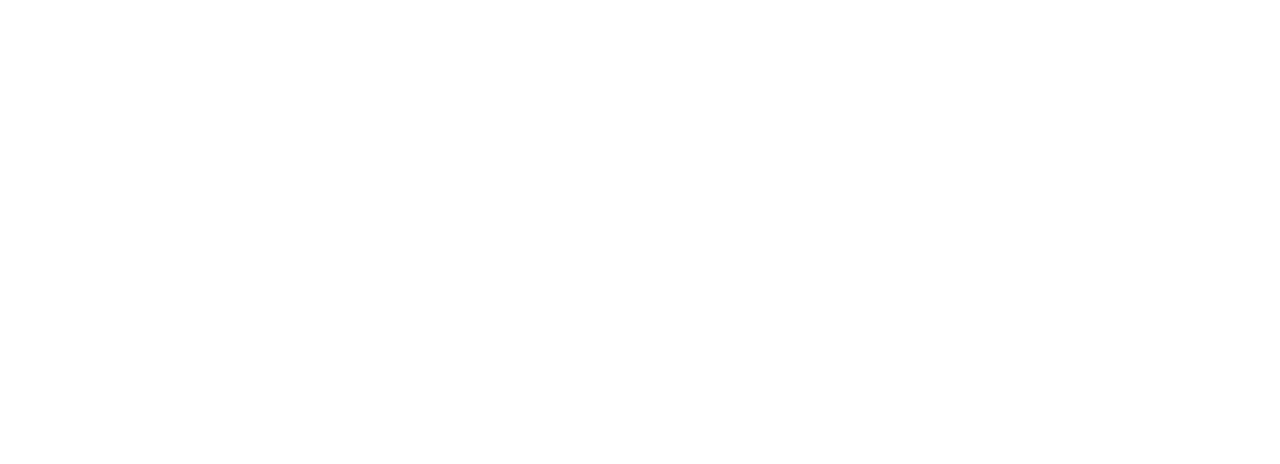
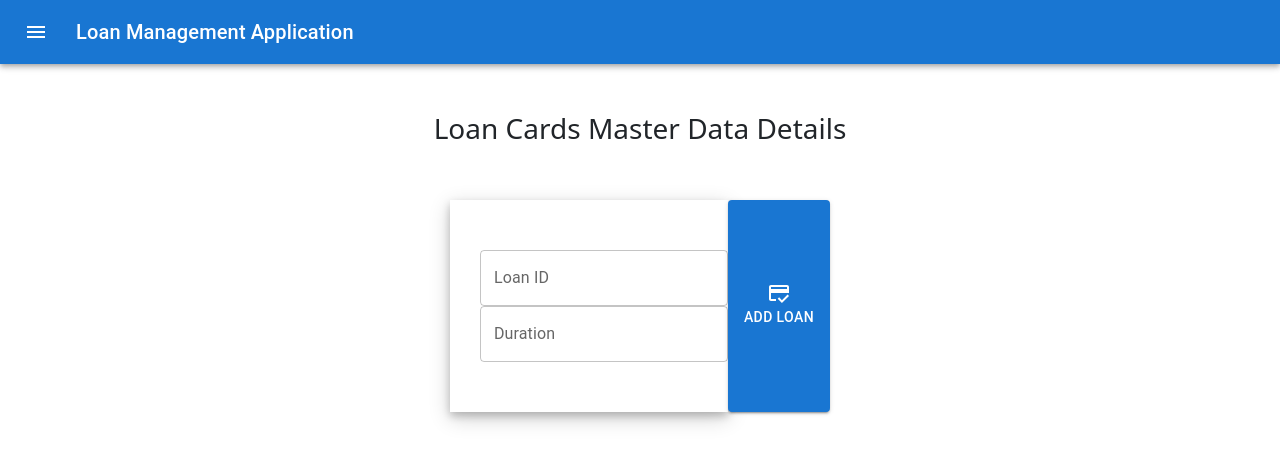
Before and after one commit to sakshijain009/Loan-Admin-Management-Application, a React (Vite) app in the folder frontend/: page /adminaddloan in a window 1280 px wide. Before the commit this address had no page. Shown: the top 464 px of the page. Built offline with nearby package versions, Linux system fonts and the light colour scheme; no server answers.

Commit message:
Admin add loan

```diff
--- a/frontend/src/App.jsx
+++ b/frontend/src/App.jsx
@@ -10,6 +10,7 @@ import ViewLoanDetails from './components/ViewLoanDetails'
 import ViewItems from './components/ViewItems';
 import AdminDashboard from './components/AdminDashboard';
 import AdminAddUser from './components/AdminAddUser';
+import AdminAddLoan from './components/AdminAddLoan';
 
 function App() {
 
@@ -44,6 +45,7 @@ function App() {
           <Route path='/viewitems' element={<ViewItems user={user}/>} />
           <Route path='/adminhome' element={<AdminDashboard />} />
           <Route path='/adminadduser' element={<AdminAddUser />} />
+          <Route path='/adminaddloan' element={<AdminAddLoan />} />
         </Routes>
       </Router>
     </>
--- /dev/null
+++ b/frontend/src/components/AdminAddLoan.jsx
@@ -0,0 +1,88 @@
+import React, {useEffect, useState} from 'react';
+import Appbar from './Appbar';
+import InputLabel from '@mui/material/InputLabel';
+import MenuItem from '@mui/material/MenuItem';
+import FormControl from '@mui/material/FormControl';
+import Button from '@mui/material/Button'
+import Select from '@mui/material/Select';
+import {TextField} from '@mui/material';
+import CreditScoreIcon from '@mui/icons-material/CreditScore';
+import './ApplyLoans.css'
+import DropdownItem from 'react-bootstrap/esm/DropdownItem';
+
+function AdminAddLoan() {
+
+    const [loanId, setLoanId] = useState("");
+    const [loanType, setLoanType] = useState([]);
+    const [duration, setDuration] = useState("");
+    const [category, setCategory] = useState("");
+
+    function submitHandler() {
+        const data = async () => {
+            const response = await fetch(`http://localhost:8080/api/users/applyLoan`, {
+                method: 'POST',
+                headers: {
+                    "Content-Type":"application/json"
+                },
+                body: JSON.stringify({
+                    "loan_id":loanId,
+                    "loan_type":category,
+                    "duration":duration
+                })
+            });
+            const json = await response.json();
+            alert(json.message);
+            // sessionStorage.setItem("itemsDB", res);
+
+        };
+        data();
+    }
+
+    useEffect(() => {
+        const data = async () => {
+            const response = await fetch(`http://localhost:8080/getallItems`);
+            const json = await response.json();
+            setLoanType(json);
+        };
+        data();
+    }, []);
+
+    return (
+        <>
+            <Appbar/>
+            <div className="loan__container">
+                <h3 className="text-center py-3 pt-5">Loan Cards Master Data Details</h3>
+                <div className="loan-select">
+                    <div className="loan-form">
+                        <TextField label={"Loan ID"}
+                        variant="outlined"
+                            value={loanId}
+                            onChange={e => setLoanId(e)}/>
+                        <DropdownItem
+                            val={category}
+                            setVal={setCategory}
+                            label={"Select Categories"}
+                            variant="outlined"
+                            arr={loanType}/>
+                        <TextField label={"Duration"}
+                        variant="outlined"
+                            value={duration}
+                            onChange={e => setDuration(e)}/>
+
+                    </div>
+                    <Button variant="contained" className='apply_loan'
+                    onClick={submitHandler}
+                        style={
+                            {
+                                display: 'flex',
+                                flexDirection: 'column',
+                                justifyContent: 'center'
+                            }
+                    }><CreditScoreIcon/>Add Loan</Button>
+                </div>
+            </div>
+        </>
+    )
+}
+
+export default AdminAddLoan
--- a/frontend/src/components/AdminAddUser.jsx
+++ b/frontend/src/components/AdminAddUser.jsx
@@ -64,7 +64,7 @@ function AdminAddUser({bt}) {
     async function handleSubmit(e) {
         e.preventDefault()
         // console.log("Registration successful");
-        const response = await fetch("http://localhost:8080/api/users/addUser", {
+        const response = await fetch("http://localhost:8080/api/admin/addUser", {
             method: "POST",
             headers: {
                 "Content-Type": "application/json"
--- a/frontend/src/components/AdminDashboard.jsx
+++ b/frontend/src/components/AdminDashboard.jsx
@@ -13,7 +13,7 @@ function AdminDashboard(){
                 <h3>Admin Dash Board</h3>
                 <div className="user-dashboard__buttons">
                     <Link to="/adminadduser" className="user-dashboard__button">Customer Data Management</Link>
-                    <Link to="" className="user-dashboard__button">Loan Card Management</Link>
+                    <Link to="/adminaddloan" className="user-dashboard__button">Loan Card Management</Link>
                     <Link to="" className="user-dashboard__button">Items Master Data</Link>
                 </div>
             </div>
```
